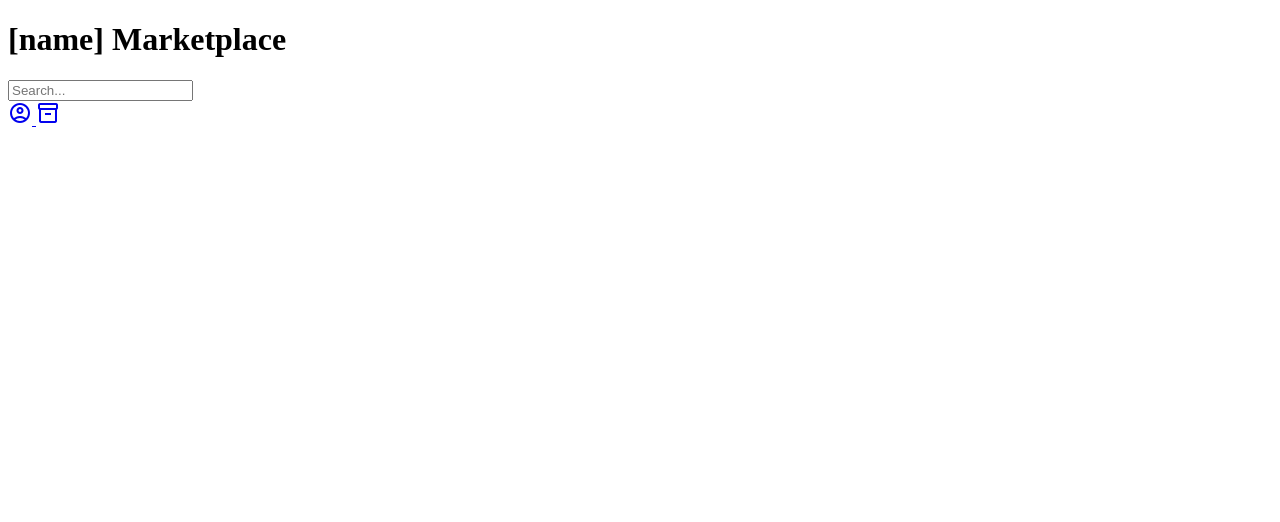
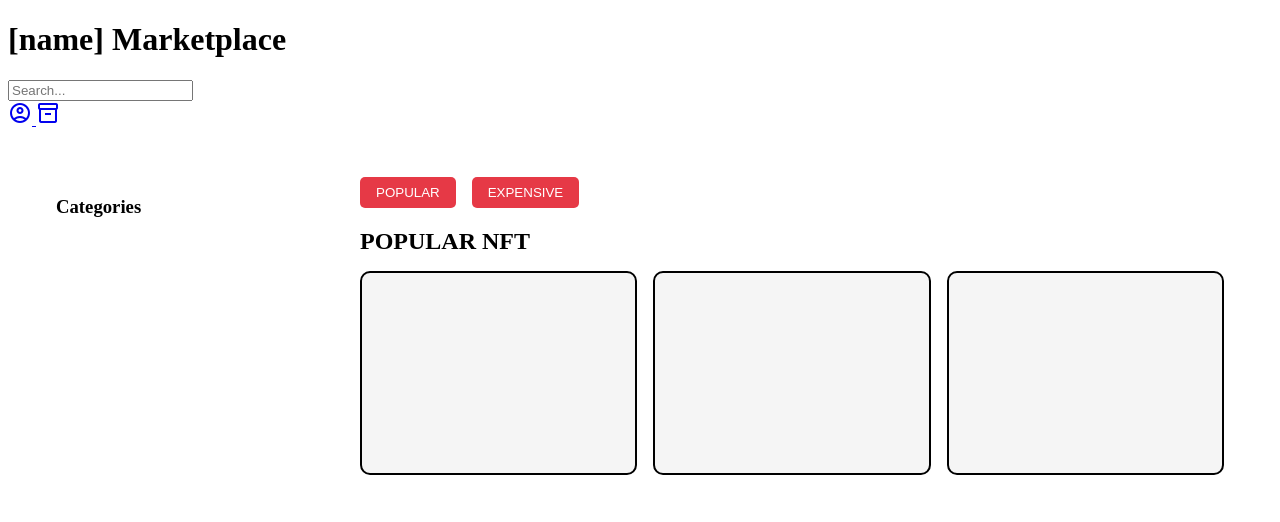
Before and after one commit to HengJake/BegineerLuck, a PHP site: page /Homepage/index.php in a window 1280 px wide. Shown: the top 522 px of the page. Run offline with PHP 8.4, Linux system fonts and the light colour scheme.

Commit message:
Update index.php

```diff
--- a/NFT_MarketPlace/Homepage/index.php
+++ b/NFT_MarketPlace/Homepage/index.php
@@ -4,33 +4,28 @@
 <head>
     <meta charset="UTF-8">
     <meta name="viewport" content="width=device-width, initial-scale=1.0">
-    <link rel="stylesheet" href="/BegineerLuck_WebDev/NFT_MarketPlace/general.css">
+    <link rel="stylesheet" href="\BegineerLuck_WebDev\NFT_MarketPlace\general.css">
     <link href="https://fonts.googleapis.com/icon?family=Material+Icons+Outlined" rel="stylesheet">
     <title>Marketplace</title>
 </head>
 
 <body>
     <div class="Homepage_Background"></div>
+
     <header class="Homepage_Header">
         <div class="Homepage_Directory">
             <h1 class="Homepage_Title">[name] Marketplace</h1>
             <input type="text" placeholder="Search...">
             <div class="flex">
-
                 <a href="\BegineerLuck_WebDev\NFT_MarketPlace\ProfilePage\Profile.php">
-                    <span class="material-icons-outlined">
-                        account_circle
-                    </span>
+                    <span class="material-icons-outlined">account_circle</span>
                 </a>
-
                 <a href="\BegineerLuck_WebDev\NFT_MarketPlace\NFTDetailsPage\NFTDetails.php">
-                    <span class="material-icons-outlined">
-                        inventory_2
-                    </span>
+                    <span class="material-icons-outlined">inventory_2</span>
                 </a>
-
             </div>
         </div>
+
         <div class="Homepage_ShadeContainer">
             <div class="Homepage__ShadeThingie Red"></div>
             <div class="Homepage__ShadeThingie White"></div>
@@ -46,9 +41,33 @@
             <div class="Homepage__ShadeThingie White"></div>
         </div>
     </header>
-    <main>
-        <div></div>
+
+    <main style="padding: 2rem; display: flex; flex-direction: row; gap: 2rem;">
+        <!-- Sidebar -->
+        <aside style="width: 20%; background: rgba(255, 255, 255, 0.7); border-radius: 10px; padding: 1rem;">
+            <h3>Categories</h3>
+            <!-- Future categories here -->
+        </aside>
+
+        <!-- Main Content -->
+        <section style="flex: 1; background: rgba(255, 255, 255, 0.7); border-radius: 10px; padding: 1rem;">
+            <!-- Filter buttons -->
+            <div style="display: flex; gap: 1rem; margin-bottom: 1rem;">
+                <button style="padding: 0.5rem 1rem; border: none; background-color: #e63946; color: white; border-radius: 5px;">POPULAR</button>
+                <button style="padding: 0.5rem 1rem; border: none; background-color: #e63946; color: white; border-radius: 5px;">EXPENSIVE</button>
+            </div>
+
+            <!-- Popular NFTs -->
+            <h2 style="margin-bottom: 1rem;">POPULAR NFT</h2>
+
+            <div style="display: flex; gap: 1rem;">
+                <div style="flex: 1; height: 200px; background-color: #f5f5f5; border: 2px solid black; border-radius: 10px;"></div>
+                <div style="flex: 1; height: 200px; background-color: #f5f5f5; border: 2px solid black; border-radius: 10px;"></div>
+                <div style="flex: 1; height: 200px; background-color: #f5f5f5; border: 2px solid black; border-radius: 10px;"></div>
+            </div>
+        </section>
     </main>
+
 </body>
 
 </html>
```
